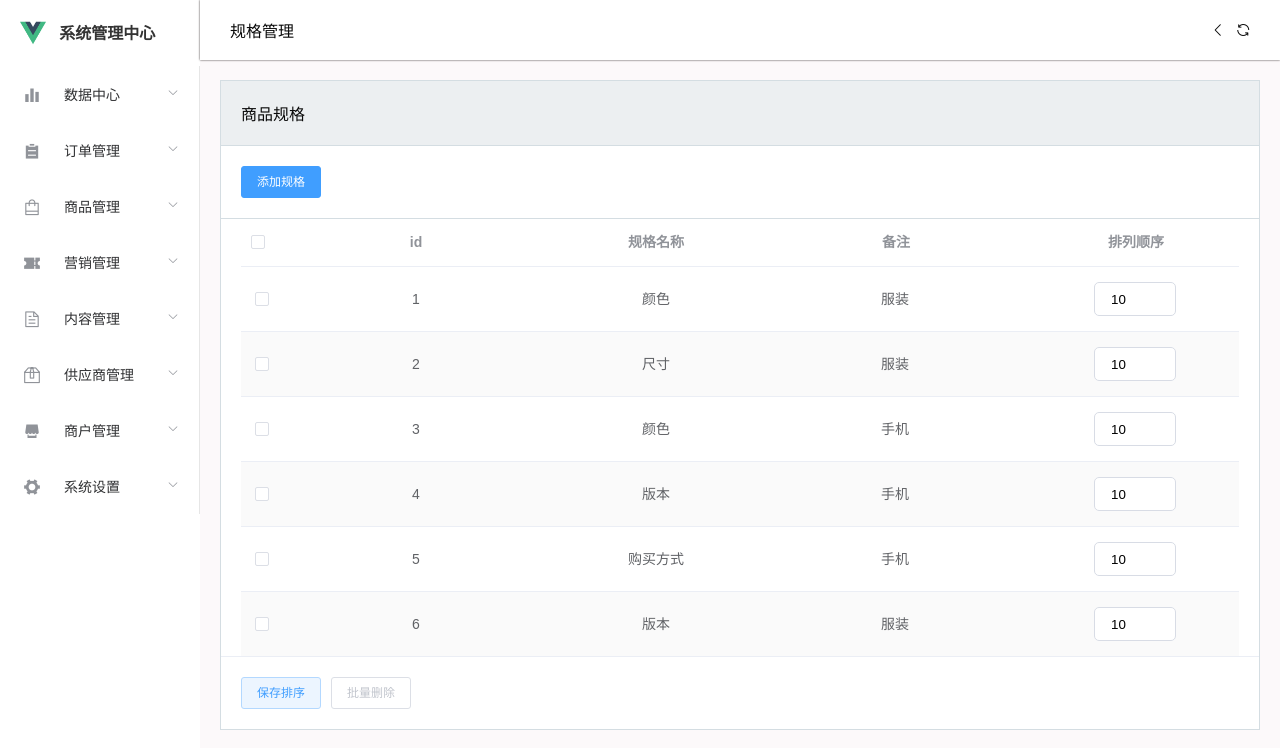
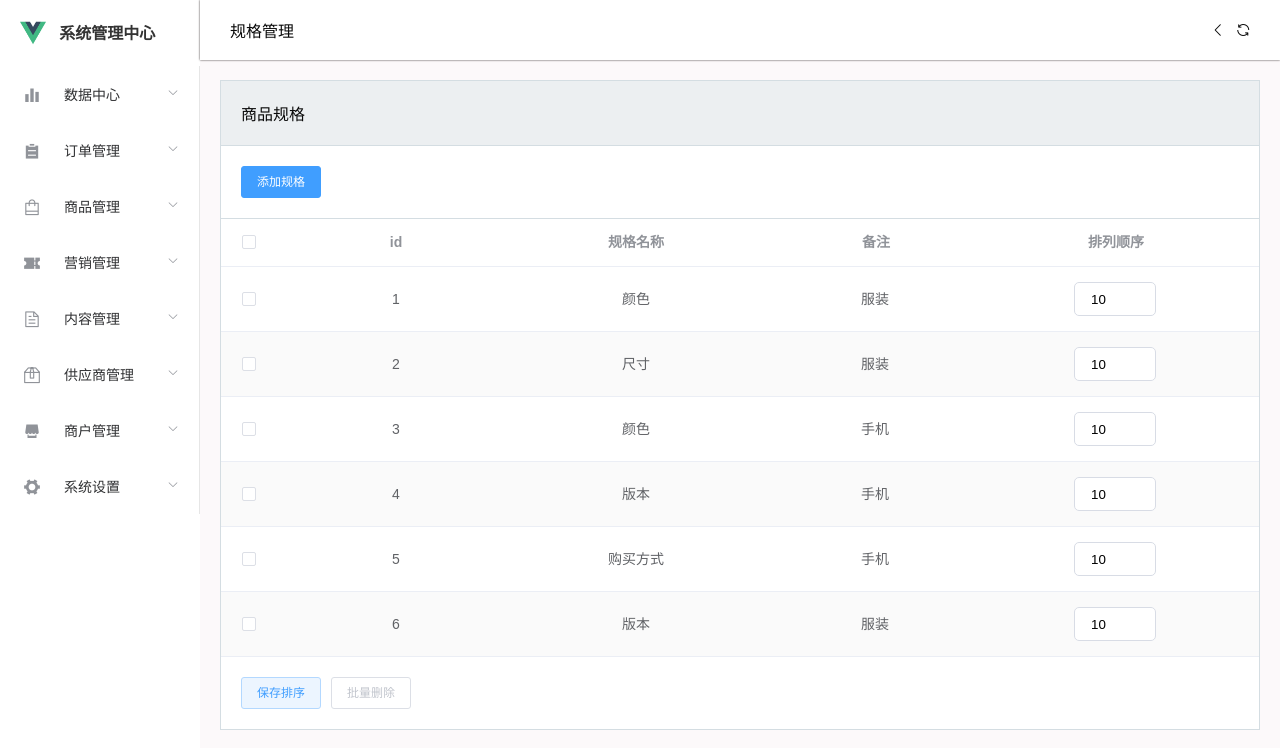
Before and after one commit to bo-ddd/union-b, a Vue app: page /commodity/specification in a window 1280 px wide. Shown: the top 748 px of the page. Built offline with nearby package versions, Linux system fonts and the light colour scheme.

Commit message:
修改了商品规格页面

```diff
--- a/src/views/commodity/Specification.vue
+++ b/src/views/commodity/Specification.vue
@@ -12,9 +12,8 @@
         style="width: 100%"
         stripe
         @selection-change="handleSelectionChange"
-        class="tablestyle"
       >
-        <el-table-column type="selection" width="55" align="left"> </el-table-column>
+        <el-table-column type="selection" width="55" align="center"> </el-table-column>
         <el-table-column label="id" width="240" align="center">
           <template slot-scope="scope">{{ scope.row.id }}</template>
         </el-table-column>
@@ -135,7 +134,6 @@ export default {
 
 <style lang="scss" scoped>
 .wrap {
-  // height: 85vh;
   background-color: #fcfcfc;
   border: 1px solid #d4dde2;
 }
@@ -153,9 +151,7 @@ export default {
 .batch_del_btn {
   color: #c0c4cc;
 }
-.tablestyle {
-  padding: 0px 20px;
-}
+
 .footer {
   padding: 20px;
   display: flex;
```
